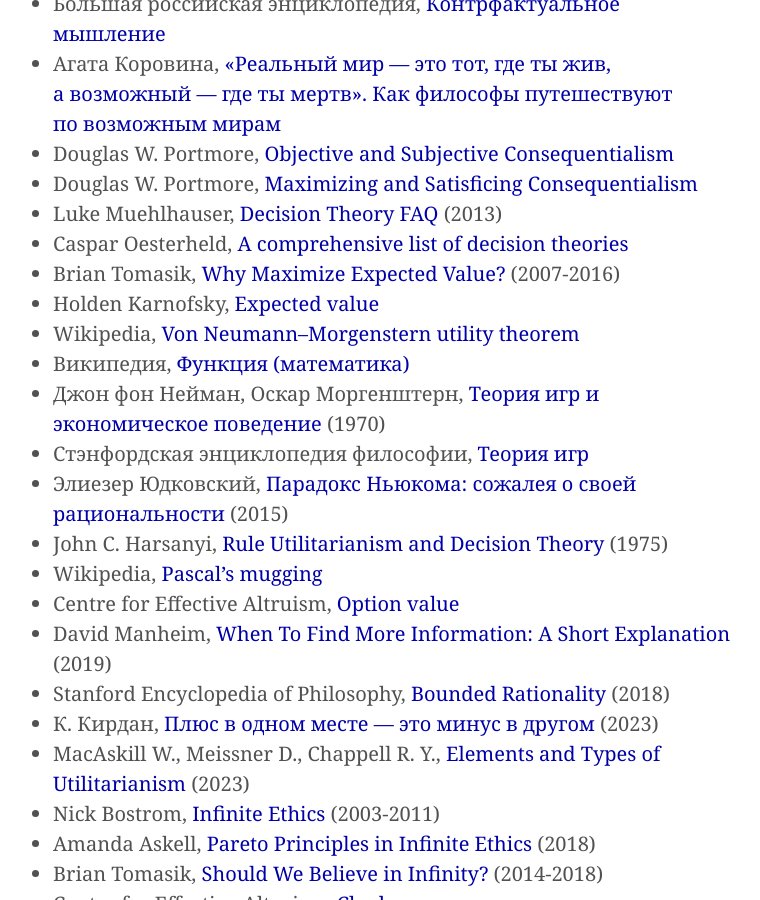
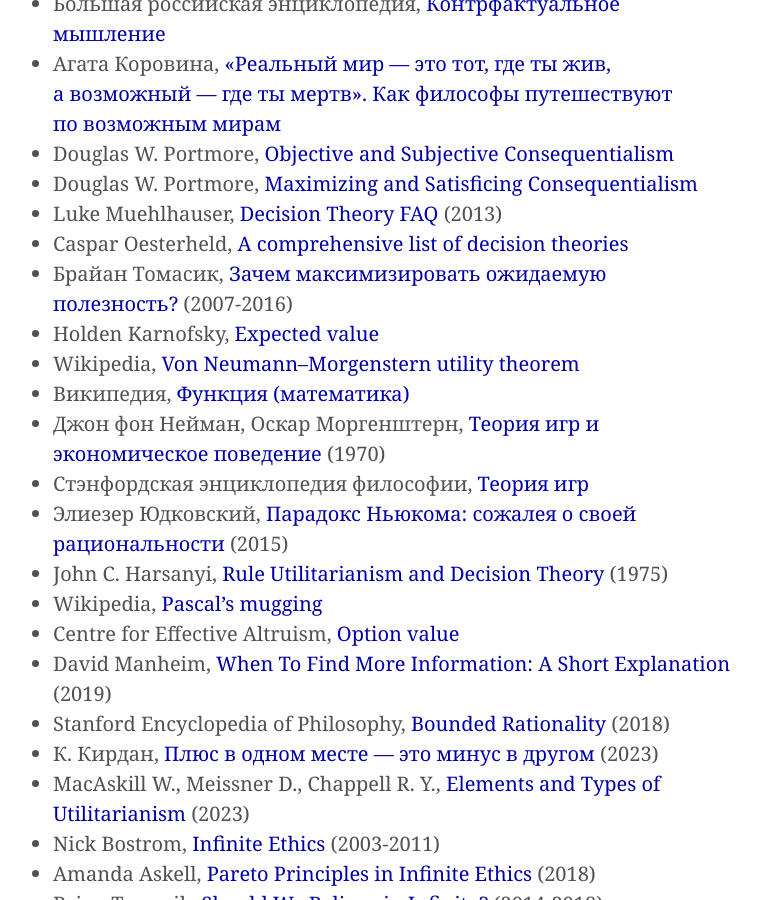
Before and after one commit to ReducingSuffering/reducingsuffering.github.io, a Jekyll site: the page built from _articles/what-is-suffering-reduction.md, in a window 1280 px wide and 900 px high, scrolled down 29194 px. Shown: the whole window, without its empty margins (267-1027 px from the left). Built offline with Jekyll 4.4.1, drawn with Linux system fonts in a browser that asks for light colours.

Commit message:
Update what-is-suffering-reduction.md

```diff
--- a/_articles/what-is-suffering-reduction.md
+++ b/_articles/what-is-suffering-reduction.md
@@ -153,7 +153,7 @@
 
 По какой причине рекомендованы именно такие формулы?
 
-Есть две основные группы причин. Во-первых, [можно показать](https://en.wikipedia.org/wiki/Von_Neumann%E2%80%93Morgenstern_utility_theorem), что такой ход мышления будет наименее противоречив с точки зрения некоторых довольно убедительных предпосылок. Во-вторых, [можно убедиться](https://reducing-suffering.org/why-maximize-expected-value/) путем сбора статистики на практике или путем статистического моделирования, что при многократном принятии решений в ситуациях с соответствующими распределениями вероятностей и исходами, именно формула ожидаемой ценности будет оптимальна среди [функций](https://ru.wikipedia.org/wiki/%D0%A4%D1%83%D0%BD%D0%BA%D1%86%D0%B8%D1%8F_(%D0%BC%D0%B0%D1%82%D0%B5%D0%BC%D0%B0%D1%82%D0%B8%D0%BA%D0%B0)) от вероятностей и ценностей исходов.
+Есть две основные группы причин. Во-первых, [можно показать](https://en.wikipedia.org/wiki/Von_Neumann%E2%80%93Morgenstern_utility_theorem), что такой ход мышления будет наименее противоречив с точки зрения некоторых довольно убедительных предпосылок. Во-вторых, [можно убедиться](https://reducingsuffering.github.io/584.html) путем сбора статистики на практике или путем статистического моделирования, что при многократном принятии решений в ситуациях с соответствующими распределениями вероятностей и исходами, именно формула ожидаемой ценности будет оптимальна среди [функций](https://ru.wikipedia.org/wiki/%D0%A4%D1%83%D0%BD%D0%BA%D1%86%D0%B8%D1%8F_(%D0%BC%D0%B0%D1%82%D0%B5%D0%BC%D0%B0%D1%82%D0%B8%D0%BA%D0%B0)) от вероятностей и ценностей исходов.
 
 В жизни мы не всегда имеем возможность производить подобные расчеты в явном виде, но можем позаботиться о том, чтобы наши более грубые, интуитивные методы принятия решений приближались к этому идеалу. Например, при оценке некоторого плана действий, мы должны учитывать не только то, с какой вероятностью что-то может пойти не так, но и то, каковы будут последствия нашей неудачи (поскольку в формуле вероятность _умножается_ на ценность исхода). Даже крайне маловероятные последствия возможной неудачи, если они достаточно масштабны, могут сделать план неоправданным.
 
@@ -373,7 +373,7 @@
 * Douglas W. Portmore, [Maximizing and Satisficing Consequentialism](https://philpapers.org/browse/maximizing-and-satisficing-consequentialism)
 * Luke Muehlhauser, [Decision Theory FAQ](https://www.lesswrong.com/posts/zEWJBFFMvQ835nq6h/decision-theory-faq) (2013)
 * Caspar Oesterheld, [A comprehensive list of decision theories](https://casparoesterheld.com/a-comprehensive-list-of-decision-theories/)
-* Brian Tomasik, [Why Maximize Expected Value?](https://reducing-suffering.org/why-maximize-expected-value/) (2007-2016)
+* Брайан Томасик, [Зачем максимизировать ожидаемую полезность?](https://reducingsuffering.github.io/brian-tomasik-why-maximize-expected-value.html) (2007-2016)
 * Holden Karnofsky, [Expected value](https://www.cold-takes.com/expected-value/)
 * Wikipedia, [Von Neumann–Morgenstern utility theorem](https://en.wikipedia.org/wiki/Von_Neumann%E2%80%93Morgenstern_utility_theorem)
 * Википедия, [Функция (математика)](https://ru.wikipedia.org/wiki/%D0%A4%D1%83%D0%BD%D0%BA%D1%86%D0%B8%D1%8F_(%D0%BC%D0%B0%D1%82%D0%B5%D0%BC%D0%B0%D1%82%D0%B8%D0%BA%D0%B0))
```
